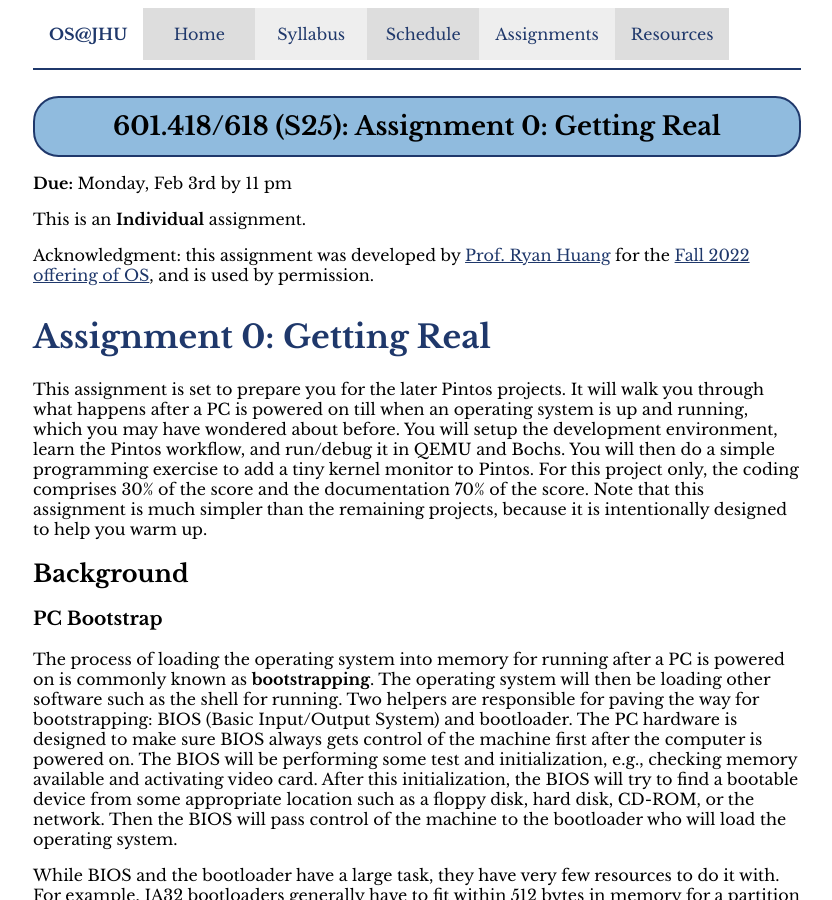
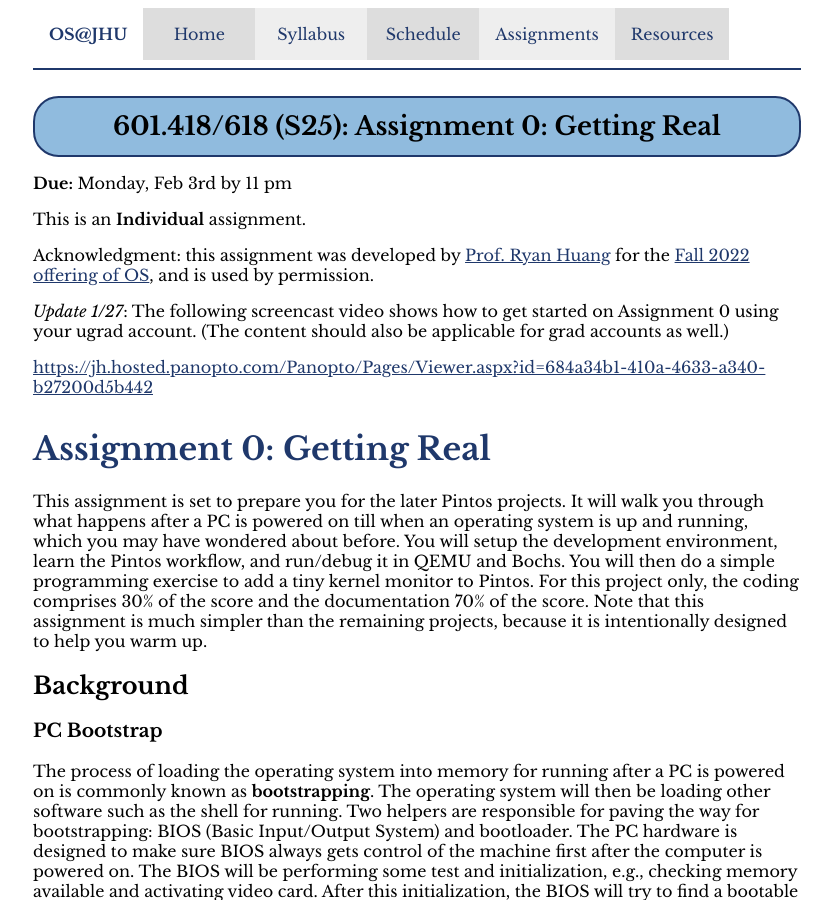
Before and after one commit to jhuopsys/spring2025, a Jekyll site: the page built from assign/assign00.md, in a window 1280 px wide and 900 px high. Shown: the whole window, without its empty margins (223-1055 px from the left). Built offline with Jekyll 4.4.1, drawn with Linux system fonts in a browser that asks for light colours.

Commit message:
link to a0 getting started video

```diff
--- a/assign/assign00.md
+++ b/assign/assign00.md
@@ -11,6 +11,12 @@ Acknowledgment: this assignment was developed by
 [Prof. Ryan Huang](https://web.eecs.umich.edu/~ryanph/)
 for the [Fall 2022 offering of OS](https://www.cs.jhu.edu/~huang/cs318/fall22/),
 and is used by permission.
+
+*Update 1/27*: The following screencast video shows how to get started
+on Assignment 0 using your ugrad account. (The content should also
+be applicable for grad accounts as well.)
+
+<https://jh.hosted.panopto.com/Panopto/Pages/Viewer.aspx?id=684a34b1-410a-4633-a340-b27200d5b442>
 
 # Assignment 0: Getting Real
 
```
Also changed, not shown: index.md (+3 -0 lines).
